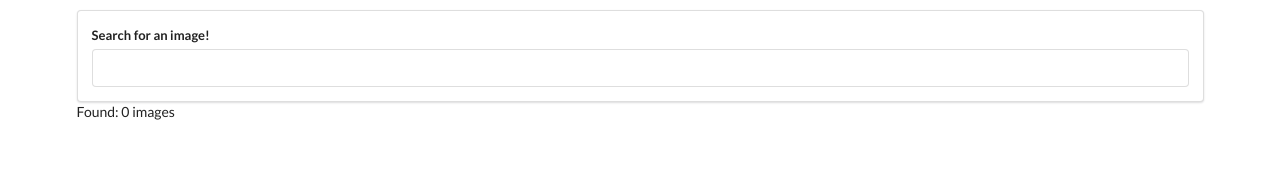
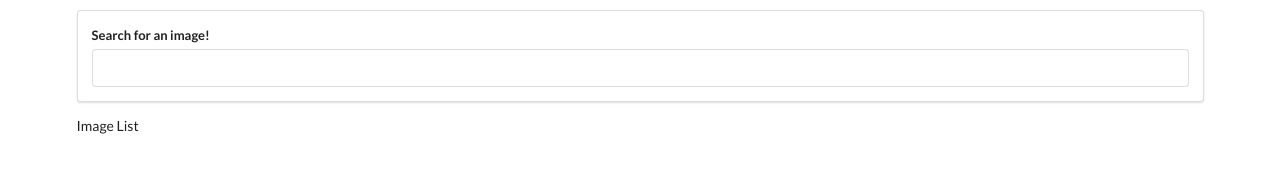
Before and after one commit to evanszymkowicz/image-fetcher, a React (Create React App) app: page / in a window 1280 px wide. Shown: the top 186 px of the page. Built offline with nearby package versions, Linux system fonts and the light colour scheme.

Commit message:
api component

```diff
--- /dev/null
+++ b/src/api/unsplash.js
@@ -0,0 +1,8 @@
+import axios from 'axios';
+
+export default axios.create({
+	baseUrl: 'https://api.unsplash.com',
+	headers: {
+		Authorization: 'Client-ID d92d7481830508f78be383ff84156b0ba9d6f834d29cdd67f4541db18b27af32'
+	}
+});
--- a/src/components/App.js
+++ b/src/components/App.js
@@ -1,6 +1,7 @@
 import React from 'react';
-import axios from 'axios';
+import unsplash from '../api/unsplash';
 import SearchBar from './SearchBar';
+import ImageList from './ImageList';
 
 class App extends React.Component {
   /* images property.
@@ -8,23 +9,20 @@ class App extends React.Component {
    Objects ([]) have the built in .map function, but the value `null` does not. */
   state = { images: [] };
 
-  onSearchSubmit = async (term) => {
-    const response = await axios.get('https://api.unsplash.com/search/photos', {
+  onSearchSubmit = async term => {
+    const response = await unsplash.get('search/photos', {
         //params specifiies which query terms are added on to the GET request
-        params: { query: term },
-        headers: {
-          Authorization: 'Client-ID d92d7481830508f78be383ff84156b0ba9d6f834d29cdd67f4541db18b27af32'
-          //referred to as access key in Upsplash docs
-        }
+        params: { query: term }
       });
+
       this.setState({ images: response.data.results });
-    }
+  };
 
   render() {
     return (
       <div className= "ui container" style={{ marginTop: '10px'}}>
           <SearchBar onSubmit={this.onSearchSubmit} />
-          Found: {this.state.images.length} images
+          <ImageList images={this.state.images} />
       </div>
       /*This is another reason to use [] instead of null. Cannot render
         this.state.images.length.null. BUT: resturn array results cause JS, yo
--- /dev/null
+++ b/src/components/ImageList.js
@@ -0,0 +1,8 @@
+import React from 'react';
+
+const ImageList = (props) => {
+	console.log(props.images);
+	return <div>Image List</div>;
+};
+
+export default ImageList;
```
